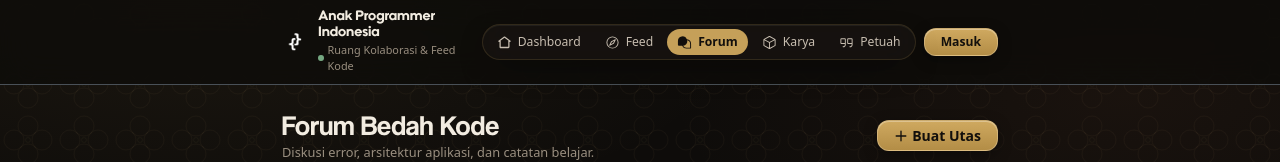
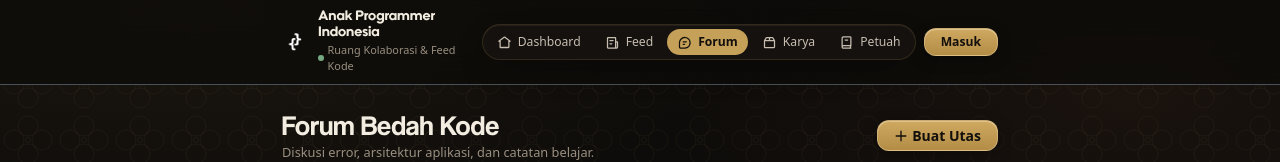
Before and after one commit to amotionwebsite/api-community-web, a Next.js app in the folder client/: page /forum in a window 1280 px wide. Shown: the top 162 px of the page. Built offline with nearby package versions, Linux system fonts and the light colour scheme.

Commit message:
style: terapkan semua ikon navigasi SVG MingCute

```diff
--- a/client/src/components/Navbar.js
+++ b/client/src/components/Navbar.js
@@ -3,14 +3,7 @@
 import Link from "next/link";
 import { usePathname } from "next/navigation";
 import { motion } from "framer-motion";
-import {
-  Compass,
-  ChatsTeardrop,
-  Cube,
-  Quotes,
-  SignOut,
-  UserCircle,
-} from "@phosphor-icons/react";
+import { SignOut, UserCircle } from "@phosphor-icons/react";
 import { useAuthStore } from "../store/useAuthStore";
 
 const DashboardSvg = ({ size = 18 }) => (
@@ -28,12 +21,72 @@ const DashboardSvg = ({ size = 18 }) => (
   </svg>
 );
 
+const FeedSvg = ({ size = 18 }) => (
+  <svg
+    width={size}
+    height={size}
+    xmlns="http://www.w3.org/2000/svg"
+    viewBox="0 0 24 24"
+  >
+    <path d="M0 0h24v24H0z" fill="none" />
+    <path
+      fill="currentColor"
+      d="M7.741 14.966c-.842-.226-.996-1.396-.241-1.832.175-.101.302-.121.5-.134h3c.451.03.844.288.966.741.176.656-.327 1.217-.966 1.259H8Zm0-5C6.899 9.74 6.745 8.57 7.5 8.134c.175-.101.302-.121.5-.134h5c.451.03.844.288.966.741.176.656-.327 1.217-.966 1.259H8ZM18 10h1.58c.461.037.861.226 1.14.607.205.28.253.482.28.813v7.62c-.038.946-.453 1.817-1.226 2.383-.513.376-1.103.552-1.734.577H4.943c-.593-.034-1.131-.275-1.508-.745-.282-.352-.409-.753-.435-1.198V4.943c.026-.445.153-.846.435-1.198.377-.47.915-.711 1.508-.745h11.114c1.1.063 1.88.843 1.943 1.943Zm-2.006-4.994H5.006v14.988L16 20ZM18 12v7.997c.607-.049.975-.425 1-1.037V12Z"
+    />
+  </svg>
+);
+
+const ForumSvg = ({ size = 18 }) => (
+  <svg
+    width={size}
+    height={size}
+    xmlns="http://www.w3.org/2000/svg"
+    viewBox="0 0 24 24"
+  >
+    <path d="M0 0h24v24H0z" fill="none" />
+    <path
+      fill="currentColor"
+      d="M9.741 15.966c-.842-.226-.996-1.396-.241-1.832.175-.101.302-.121.5-.134h2c.36.024.68.178.866.5.132.228.168.504.1.759-.122.453-.515.711-.966.741h-2Zm0-4c-.842-.226-.996-1.396-.241-1.832.175-.101.302-.121.5-.134h5c.451.03.844.288.966.741.176.656-.327 1.217-.966 1.259h-5ZM5.92 21.997C4.253 21.885 3.051 20.684 3 19v-6.5c.017-.987.146-1.962.453-2.903 1.359-4.17 5.432-6.945 9.827-6.565a9.5 9.5 0 0 1 4.634 1.661c5.681 3.984 5.369 12.434-.587 15.99-1.465.875-3.129 1.288-4.827 1.317H6Zm5.993-16.974c-3.01.233-5.655 2.334-6.565 5.213-.235.744-.333 1.505-.348 2.283v6.441c.016.389.184.741.542.926.159.082.321.107.498.114h6.441c1.155-.022 2.274-.252 3.317-.762a7.57 7.57 0 0 0 3.178-2.954c3.055-5.216-1.053-11.724-7.063-11.261"
+    />
+  </svg>
+);
+
+const ShowcaseSvg = ({ size = 18 }) => (
+  <svg
+    width={size}
+    height={size}
+    xmlns="http://www.w3.org/2000/svg"
+    viewBox="0 0 24 24"
+  >
+    <path d="M0 0h24v24H0z" fill="none" />
+    <path
+      fill="currentColor"
+      d="M16.78 3.03c.585.102 1.047.453 1.369.941l2.424 4.039c.272.491.408.983.427 1.544V19c-.022.535-.202 1.03-.586 1.414s-.879.564-1.414.586H5c-.43-.017-.83-.129-1.181-.386-.526-.385-.793-.973-.819-1.614V9.554a3.3 3.3 0 0 1 .428-1.544l2.423-4.039A2.08 2.08 0 0 1 7.566 3h8.868ZM5 19h14v-9H5Zm8-11h5.234l-1.8-3H13ZM5.766 8H11V5H7.566Z"
+    />
+  </svg>
+);
+
+const PetuahSvg = ({ size = 18 }) => (
+  <svg
+    width={size}
+    height={size}
+    xmlns="http://www.w3.org/2000/svg"
+    viewBox="0 0 24 24"
+  >
+    <path d="M0 0h24v24H0z" fill="none" />
+    <path
+      fill="currentColor"
+      d="M9.741 8.966C8.899 8.74 8.745 7.57 9.5 7.134c.175-.101.302-.121.5-.134h4c.451.03.844.288.966.741.176.656-.327 1.217-.966 1.259h-4ZM6.92 21.997C5.253 21.885 4.051 20.684 4 19V5a3.16 3.16 0 0 1 .536-1.709C5.092 2.471 6.025 2.029 7 2h11c.343.013.675.089.976.258.639.358.997 1.021 1.024 1.742v13c-.037.64-.55 1.124-.722 1.729-.282.992 1.371 2.045.429 2.978-.194.192-.439.276-.707.293H7ZM17.416 20a3 3 0 0 1 0-2H7.05c-.557.022-1.037.411-1.037 1s.48.978 1.037 1ZM6 16.177A3.5 3.5 0 0 1 7.01 16H18l-.006-11.994L17.943 4H7.04c-.622.025-1.015.418-1.04 1.04Z"
+    />
+  </svg>
+);
+
 const NAV_ITEMS = [
   { href: "/dashboard", label: "Dashboard", icon: DashboardSvg },
-  { href: "/", label: "Feed", icon: Compass },
-  { href: "/forum", label: "Forum", icon: ChatsTeardrop },
-  { href: "/showcase", label: "Karya", icon: Cube },
-  { href: "/quotes", label: "Petuah", icon: Quotes },
+  { href: "/", label: "Feed", icon: FeedSvg },
+  { href: "/forum", label: "Forum", icon: ForumSvg },
+  { href: "/showcase", label: "Karya", icon: ShowcaseSvg },
+  { href: "/quotes", label: "Petuah", icon: PetuahSvg },
 ];
 
 export default function Navbar() {
@@ -128,7 +181,7 @@ export default function Navbar() {
                       }}
                     />
                   )}
-                  <Icon weight={active ? "fill" : "regular"} size={15} />
+                  <Icon size={15} />
                   <span>{item.label}</span>
                 </Link>
               );
@@ -204,7 +257,7 @@ export default function Navbar() {
                   style={{ backgroundColor: "#c5a059", zIndex: -1 }}
                 />
               )}
-              <Icon weight={active ? "fill" : "regular"} size={17} />
+              <Icon size={17} />
               <span className="mt-0.5">{item.label}</span>
             </Link>
           );
```
